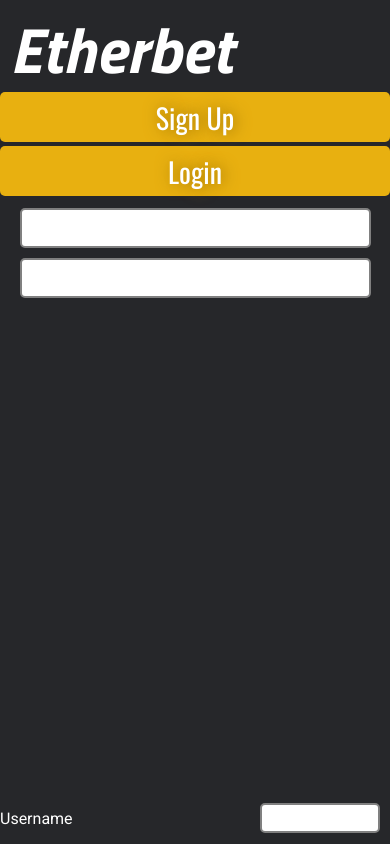
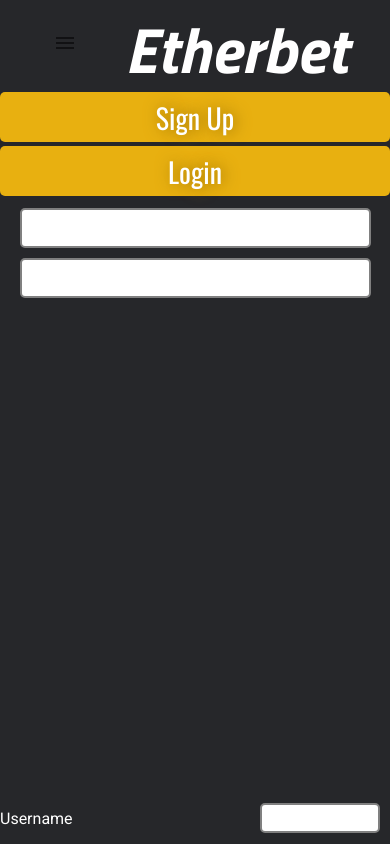
Before and after one commit to pinion31/EtherBet, a React app: page /login in a window 390 px wide. Shown: the top 844 px of the page. Built offline with nearby package versions, Linux system fonts and the light colour scheme; a web font is replaced by a local one.

Commit message:
Committing last chances from old computer

```diff
--- a/index/index.js
+++ b/index/index.js
@@ -27,7 +27,7 @@
 app.listen(process.env.PORT || 3000, () => {
   logger.info(`Starting app at ${new Date(Date.now())}`);
   if (process.env.NODE_ENV === 'production') startCronJob();
-  console.log('App started for your convenience');
+  console.log('App started for your convenience.');
 });
 // }
 
--- a/src/components/css/LoginBar.css
+++ b/src/components/css/LoginBar.css
@@ -10,6 +10,10 @@
   height: 50px;
   display: flex;
   justify-content: center;
+}
+
+.sideMenu {
+  display: none;
 }
 
 .loggedInBar > button {
@@ -57,12 +61,18 @@
     color:white;
     margin: 0;
     margin-bottom: 45px;
+    margin-left: 15px;
     padding: 0;
     width: 46px;
     font-size: 4em;
     max-height: 45px;
     border-radius: 25px;
     background: none;
+    display: inline-flex;
+  }
+
+  .sideMenu {
+    display: block;
   }
 
   .nav > div > button, .navNoMargin > div > button {
--- a/src/components/functional/LoginBar.jsx
+++ b/src/components/functional/LoginBar.jsx
@@ -2,6 +2,13 @@
 /* eslint-disable jsx-a11y/click-events-have-key-events */
 import React from 'react';
 import { withRouter } from 'react-router-dom';
+import ChevronLeftIcon from '@material-ui/icons/ChevronLeft';
+import List from '@material-ui/core/List';
+import Divider from '@material-ui/core/Divider';
+import ListItem from '@material-ui/core/ListItem';
+import IconButton from '@material-ui/core/IconButton';
+import SwipeableDrawer from '@material-ui/core/SwipeableDrawer';
+import MenuIcon from '@material-ui/icons/Menu';
 import { connect } from 'react-redux'; // 5.0.5 version must be used to avoid invariant react hook error
 import { bindActionCreators } from 'redux';
 import { getUser, logoutUser } from '../../actions/UserActions';
@@ -13,7 +20,7 @@
 import {
   formatEventsById, validateFieldsAreNotBlank } from '../../helpers/helpers';
 import {
-  nav, navNoMargin, navLoggedIn, navLoggedInNoMargin, logo, loggedInBar, login, featureImages,
+  nav, navNoMargin, navLoggedIn, navLoggedInNoMargin, logo, loggedInBar, login, featureImages,sideMenu,
 } from '../css/LoginBar.css'; // TO DO: remove nav from CSS; might be dead code
 
 
@@ -24,13 +31,22 @@
     errorMessage: '',
     loginModalErrorMessage: '',
     errorModalOpen: false,
-    onLandingPage: true,
+    showSideMenu: false,
   }
 
   handleChange = (event) => {
     this.setState({
       [event.target.id]: event.target.value,
       errorModalOpen: false,
+    });
+  };
+
+  handleSideMenu = () => {
+    const { showSideMenu } = this.state;
+    console.log('change')
+    this.setState({
+      errorModalOpen: false,
+      showSideMenu: !showSideMenu,
     });
   };
 
@@ -82,8 +98,26 @@
     return navNoMargin;
   }
 
+  displaySideMenu = () => (
+    <div
+      className={''}
+      style={{backgroundColor: 'black'}}
+      role="presentation"
+      onClick={this.handleSideMenu}
+      onKeyDown={this.handleSideMenu}
+    >
+      <List style={{backgroundColor: 'red'}}>
+        <ChevronLeftIcon />
+        <ListItem onClick={() => this.props.history.push('/todays-events')}>{'Today\'s Events'}</ListItem>
+        <ListItem onClick={() => this.props.history.push('/home')}>Browse Events</ListItem>
+        <ListItem onClick={() => this.props.history.push('/your-bets')}>Your Bets</ListItem>
+        <ListItem onClick={this.logOutUser}>Log Out</ListItem>
+      </List>
+    </div>
+  );
+
   render() {
-    const { errorMessage, loginModalErrorMessage, errorModalOpen } = this.state;
+    const { errorMessage, loginModalErrorMessage, errorModalOpen, showSideMenu } = this.state;
     const { user, modalOpen, toggleLoginModal, events, selectedEventKey } = this.props;
     const compiledEvents = formatEventsById(events || []);
 
@@ -92,6 +126,11 @@
       <>
         <nav className={this.getNavClass(user)}>
           <div className={logo}>
+            <div className={sideMenu}>
+              <IconButton onClick={this.handleSideMenu}>
+                <MenuIcon />
+              </IconButton>
+            </div>
             <p>Etherbet</p>
           </div>
           { this.props.location.pathname == '/' && (
@@ -124,12 +163,23 @@
           }
           {
             user.id && (
+            <>
+              <div>
+                <SwipeableDrawer
+                  open={showSideMenu}
+                  onClose={this.handleSideMenu}
+                  onOpen={this.handleSideMenu}
+                >
+                  {this.displaySideMenu()}
+                </SwipeableDrawer>
+              </div>
               <div className={loggedInBar}>
                 <h3 type="submit" onClick={() => this.props.history.push('/todays-events')}>{'Today\'s Events'}</h3>
                 <h3 type="submit" onClick={() => this.props.history.push('/home')}>Browse Events</h3>
                 <h3 type="submit" onClick={() => this.props.history.push('/your-bets')}>Your Bets</h3>
                 <button type="submit" onClick={this.logOutUser}> Log Out </button>
               </div>
+            </>
             )
           }
         </nav>
```
Also changed, not shown: 1 other file (tests, documents, lock files or other folders). Lines whose indentation alone changed are shown as unchanged.
